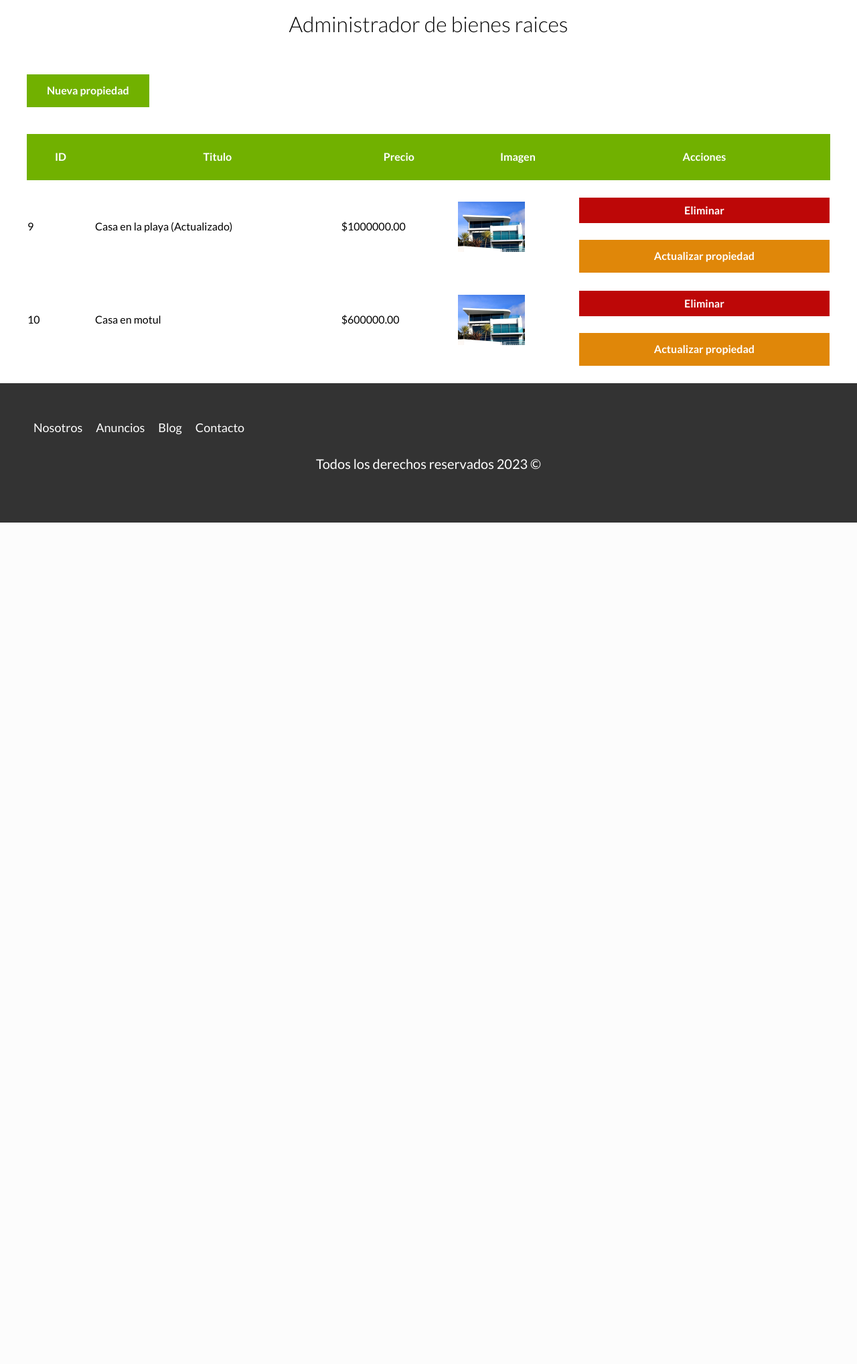
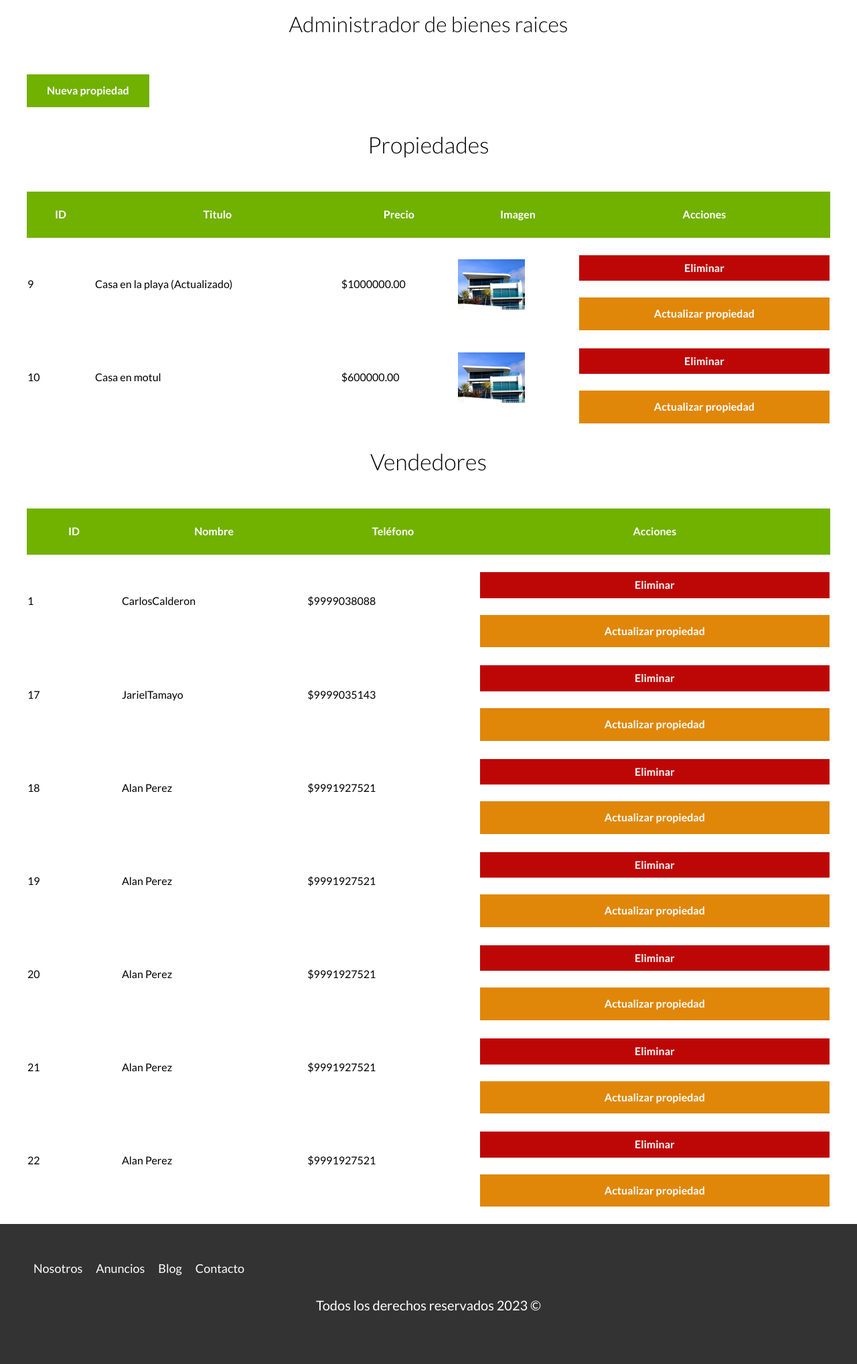
Before and after one commit to CarlosJCD/Curso-Web, a PHP site: page /admin in a window 1280 px wide. Shown: the part 148-2184 px from the top of the page at 67% size. Before the commit the page ends 928 px from the top, so only its background shows below. Run offline with PHP 8.4, Linux system fonts and the light colour scheme; a user stored in the database is signed in; data comes from the database, SQL or seed files in the repository.

Commit message:
Video #386 - Seccion #39 - Listar vendedores en el index de admin

```diff
--- a/Proyecto_12_BIENES_RAICES/admin/index.php
+++ b/Proyecto_12_BIENES_RAICES/admin/index.php
@@ -5,9 +5,10 @@ require "../includes/app.php";
 validarAcceso();
 
 use App\Propiedad;
+use App\Vendedor;
 
 $propiedades = Propiedad::all();
-
+$vendedores = Vendedor::all();
 
 $db = conectarDB();
 
@@ -32,6 +33,7 @@ añadirPlantilla('header');
     <h1>Administrador de bienes raices</h1>
     <a href="/admin/propiedades/altas.php" class="boton boton-verde">Nueva propiedad</a>
 
+    <h2>Propiedades</h2>
 
     <table class="propiedades">
         <thead>
@@ -61,6 +63,35 @@ añadirPlantilla('header');
             <?php endforeach; ?>
         </tbody>
     </table>
+
+    <h2>Vendedores</h2>
+
+    <table class="propiedades">
+        <thead>
+            <tr>
+                <th>ID</th>
+                <th>Nombre</th>
+                <th>Teléfono</th>
+                <th>Acciones</th>
+            </tr>
+        </thead>
+        <tbody>
+            <?php foreach ($vendedores as $vendedor) : ?>
+                <tr>
+                    <td><?php echo $vendedor->id; ?></td>
+                    <td><?php echo $vendedor->Nombre . $vendedor->Apellido; ?></td>
+                    <td>$<?php echo $vendedor->numTelefono; ?></td>
+                    <td>
+                        <form method="POST">
+                            <input type="hidden" name="id" value=" <?php echo $vendedor->id; ?>">
+                            <input type="submit" class="boton boton-rojo-block w-100" value="Eliminar">
+                        </form>
+                        <a href="/admin/propiedades/cambios.php?id=<?php echo $vendedor->id; ?>" class="boton boton-amarillo-block">Actualizar propiedad</a>
+                    </td>
+                </tr>
+            <?php endforeach; ?>
+        </tbody>
+    </table>
 </main>
 
 <?php añadirPlantilla('footer'); ?>
```
